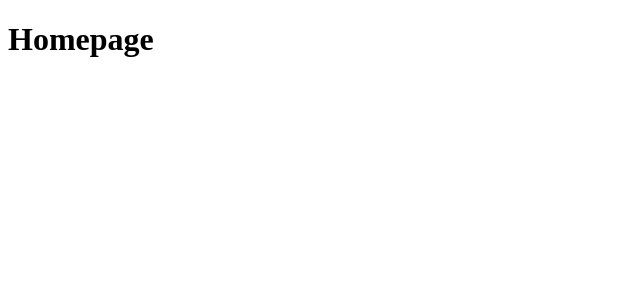
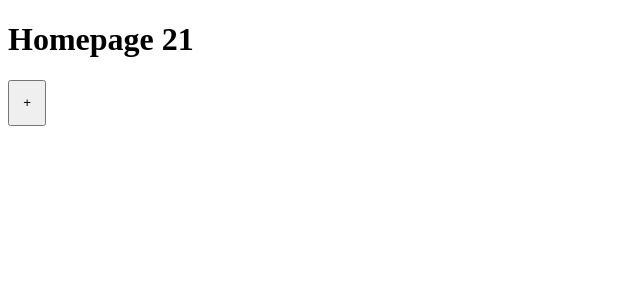
Before and after one commit to ketanprakash/react-hooks-course-wds, a React (Create React App) app: page / in a window 1280 px wide. Shown: the top 300 px of the page, without its empty margins (0-640 px from the left). Built offline with nearby package versions, Linux system fonts and the light colour scheme.

Commit message:
useContext Done

```diff
--- a/src/App.jsx
+++ b/src/App.jsx
@@ -1,7 +1,19 @@
+import { useContext } from "react";
+import UserContext from "./contexts/user/userContext";
+
 const App = () => {
+  const user = useContext(UserContext);
   return (
     <div className="App">
-      <h1>Homepage</h1>
+      <h1>Homepage {user.age}</h1>
+      <button
+        onClick={user.happyBirthday}
+        style={{
+          padding: "1em"
+        }}
+      >
+        +
+      </button>
     </div>
   )
 }
--- /dev/null
+++ b/src/contexts/user/userContext.js
@@ -0,0 +1,5 @@
+import { createContext } from "react";
+
+const UserContext = createContext();
+
+export default UserContext;
--- /dev/null
+++ b/src/contexts/user/userProvider.js
@@ -0,0 +1,16 @@
+import UserContext from "./userContext";
+import { useState } from "react";
+
+const UserProvider = ({children}) => {
+  const [name, setName] = useState("Ketan Prakash");
+  const [age, setAge] = useState(21);
+  const happyBirthday = () => setAge(prevAge => prevAge + 1);
+
+  return (
+    <UserContext.Provider value={{name, age, happyBirthday}}>
+      {children}
+    </UserContext.Provider>
+  )
+}
+
+export default UserProvider;
--- a/src/index.js
+++ b/src/index.js
@@ -1,12 +1,15 @@
 import React from 'react';
 import ReactDOM from 'react-dom/client';
 import App from './App';
+import UserProvider from './contexts/user/userProvider';
 
 const rootContainer = document.getElementById('root');
 const root = ReactDOM.createRoot(rootContainer);
 
 root.render(
   <React.StrictMode>
-    <App />
+    <UserProvider>
+      <App />
+    </UserProvider>
   </React.StrictMode>
 );
```
